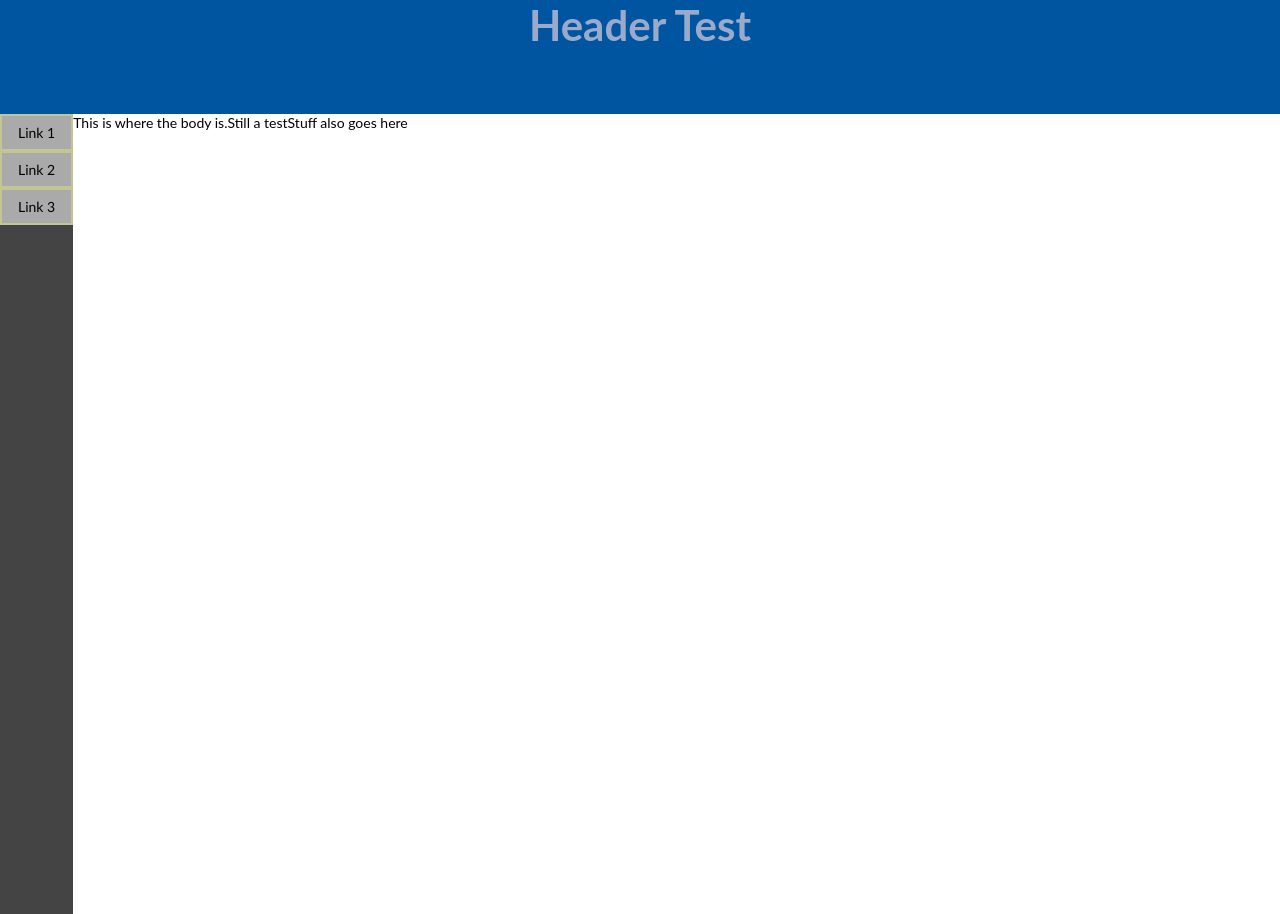
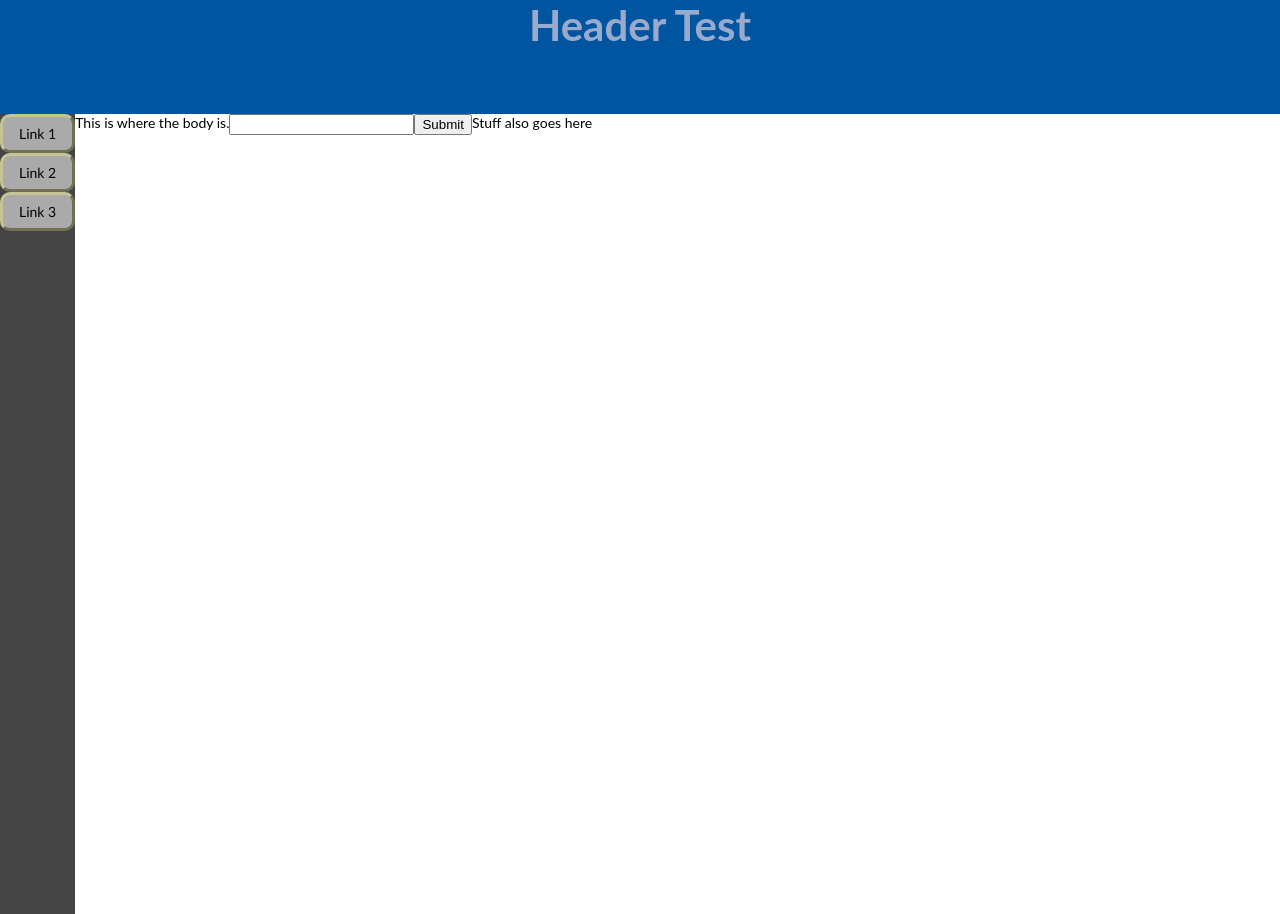
Before and after one commit to Tommy-Wilkinson/react-prototype, a React (Create React App) app: page / in a window 1280 px wide. Built offline with nearby package versions, Linux system fonts and the light colour scheme.

Commit message:
3 files modified, 1 added

```diff
--- a/src/Website.js
+++ b/src/Website.js
@@ -3,6 +3,7 @@ import ReactDOM from "react-dom";
 import Banner from "./webElems/Header.js";
 import Body from "./webElems/Body.js";
 import VertMenu from "./webElems/Menu.js";
+import Input from "./webElems/Input.js";
 import "./webElems/webstyle.css";
 
 export default function Website(){
--- a/src/webElems/Body.js
+++ b/src/webElems/Body.js
@@ -1,12 +1,13 @@
 import React from "react";
 import ReactDOM from "react-dom";
+import Input from "./Input.js";
 
 export default class Body extends React.Component{
   render(){
     return(
       <>
         <p> This is where the body is.</p>
-        <p> Still a test </p>
+        <p> <Input /> </p>
         <p> Stuff also goes here</p>
 
     </>
--- /dev/null
+++ b/src/webElems/Input.js
@@ -0,0 +1,18 @@
+import React from "react";
+import ReactDOM from "react-dom";
+
+export default class InputBox extends React.Component{
+
+  render(){
+    return(
+      <>
+      <form>
+       <label>
+        <input type="text" name="name" />
+      </label>
+        <input type="submit" name="Submit" />
+      </form>
+      </>
+    );
+  }
+}
--- a/src/webElems/webstyle.css
+++ b/src/webElems/webstyle.css
@@ -69,9 +69,11 @@ li a {
   padding: 8px 16px;
   text-decoration: none;
   font-family: 'Trebuchet MS', 'Lucida Sans Unicode', 'Lucida Grande', 'Lucida Sans', Arial, sans-serif;
-  border-style: solid;
-  border-width: 2px;
+  border-style: outset;
+  border-width: 3px;
   border-color: rgb(197, 196, 149);
+
+  border-radius: 10px;
 }
 
 /* flexbase code */
@@ -95,6 +97,7 @@ li a {
 
   .sidebar a{
     background-color: #AAAAAA;
+
   }
 
     .sidebar a:hover{
```
